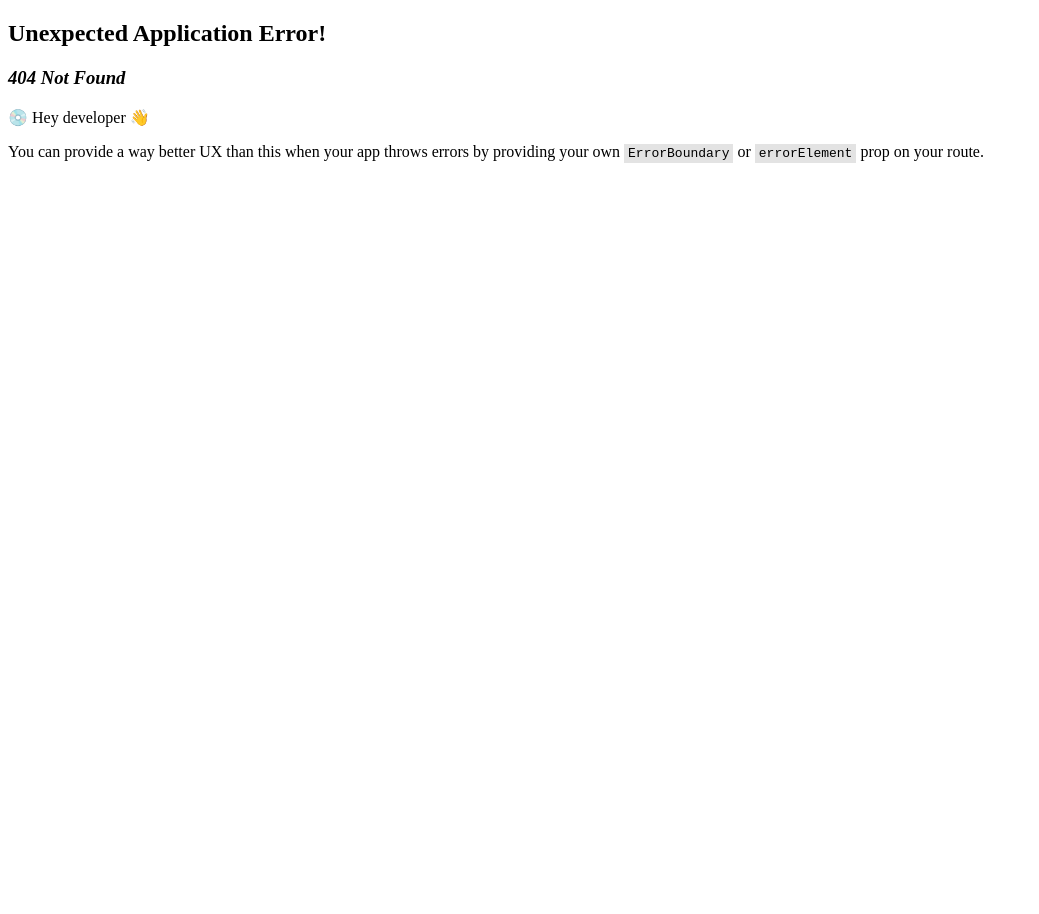
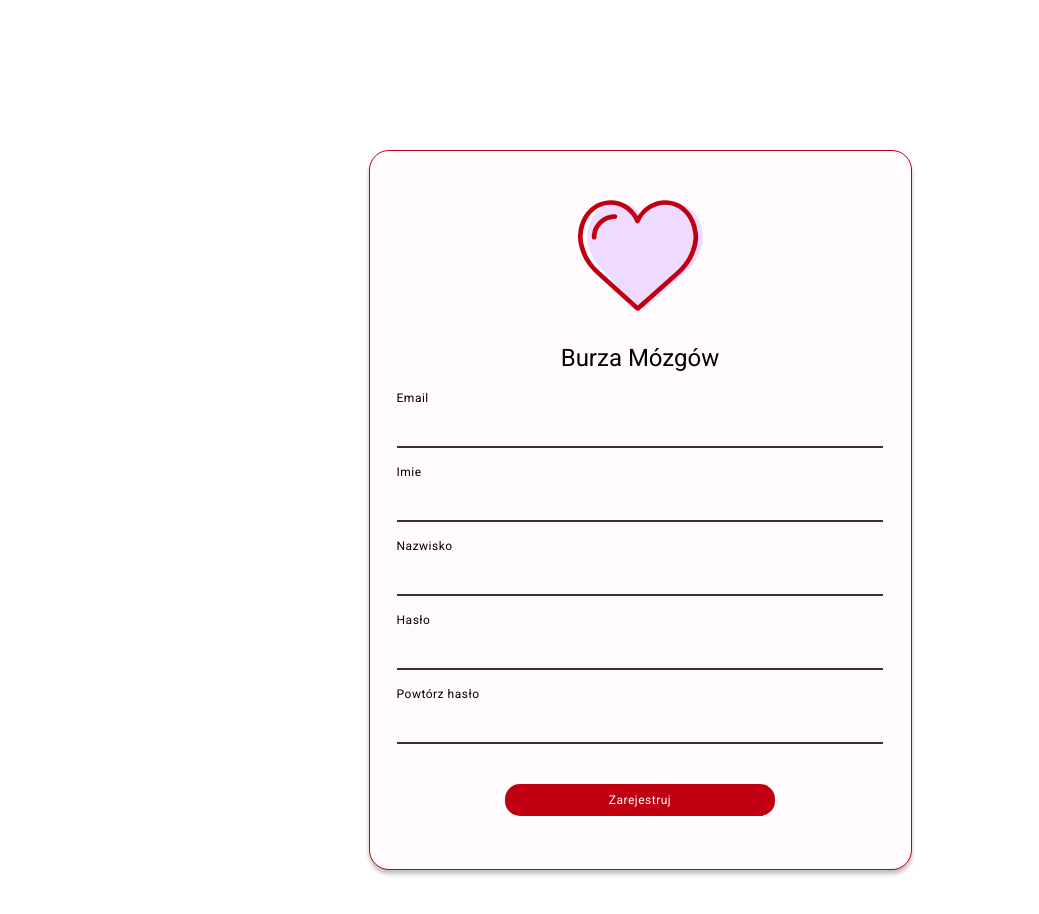
Before and after one commit to AndroBrain/PartnerFinderWWW, a React (Create React App) app: page /register in a window 1280 px wide. Before the commit this address had no page. Shown: the top 914 px of the page, without its empty margins (0-1039 px from the left). Before the commit the page ends 800 px from the top, so only its background shows below. Built offline with nearby package versions, Linux system fonts and the light colour scheme.

Commit message:
Setup register page without gender and date fields

```diff
--- a/src/App.js
+++ b/src/App.js
@@ -1,11 +1,13 @@
 import "./styles/theme.css"
 import {createBrowserRouter, createRoutesFromElements, Route, RouterProvider} from "react-router-dom";
 import {LoginPage} from "./pages/auth/login/LoginPage";
+import {RegisterPage} from "./pages/auth/register/RegisterPage";
 
 function App() {
     const router = createBrowserRouter(
         createRoutesFromElements([
             <Route path="/login" element={<LoginPage/>}/>,
+            <Route path="/register" element={<RegisterPage/>}/>,
         ])
     )
     return (
--- /dev/null
+++ b/src/pages/auth/register/RegisterPage.js
@@ -0,0 +1,36 @@
+import {useState} from "react";
+import {TextField} from "../../../components/TextField";
+import {ButtonPrimary} from "../../../components/PrimaryButton";
+import {appName} from "../../../App";
+
+export function RegisterPage() {
+    let [email, setEmail] = useState("")
+    let [name, setName] = useState("")
+    let [surname, setSurname] = useState("")
+    let [password, setPassword] = useState("")
+    let [repeatPassword, setRepeatPassword] = useState("")
+    let [error, setError] = useState(null)
+
+    const cmdRegister = (e) => {
+        e.preventDefault()
+        if (password !== repeatPassword) {
+            setError("Błąd. Hasła muszą być identyczne!")
+        }
+    }
+
+    return <div className="auth-page">
+        <form className="auth-card flex-column" onSubmit={cmdRegister}>
+            <img className="auth-image" src={'drawable/logo.svg'} alt={appName}/>
+            <span className="auth-app-name headline-small">{appName}</span>
+            <TextField inputType={"text"} label={"Email"} input={email} onInputChange={msg => setEmail(msg)}/>
+            <TextField inputType={"text"} label={"Imie"} input={name} onInputChange={msg => setName(msg)}/>
+            <TextField inputType={"text"} label={"Nazwisko"} input={surname} onInputChange={msg => setSurname(msg)}/>
+            <TextField inputType={"password"} label={"Hasło"} input={password} onInputChange={msg => setPassword(msg)}/>
+            <TextField inputType={"password"} label={"Powtórz hasło"} input={repeatPassword}
+                       onInputChange={msg => setRepeatPassword(msg)}/>
+            {error !== null && <span className="error-span">{error}</span>}
+            <ButtonPrimary text="Zarejestruj" className="auth-button" onClick={cmdRegister}/>
+            <div className="register-bottom-div"></div>
+        </form>
+    </div>
+}
--- a/src/styles/styles.css
+++ b/src/styles/styles.css
@@ -13,7 +13,8 @@
 .auth-page {
     display: flex;
     justify-content: center;
-    margin-top: 250px;
+    margin-top: 150px;
+    margin-bottom: 150px;
 }
 
 .auth-card {
@@ -40,6 +41,14 @@
 .login-bottom-text {
     margin-top: 16px;
     margin-bottom: 53px;
+}
+
+.register-bottom-div {
+    margin-bottom: 53px;
+}
+
+.error-span {
+    color: var(--md-sys-color-error);
 }
 
 .auth-button {
```
